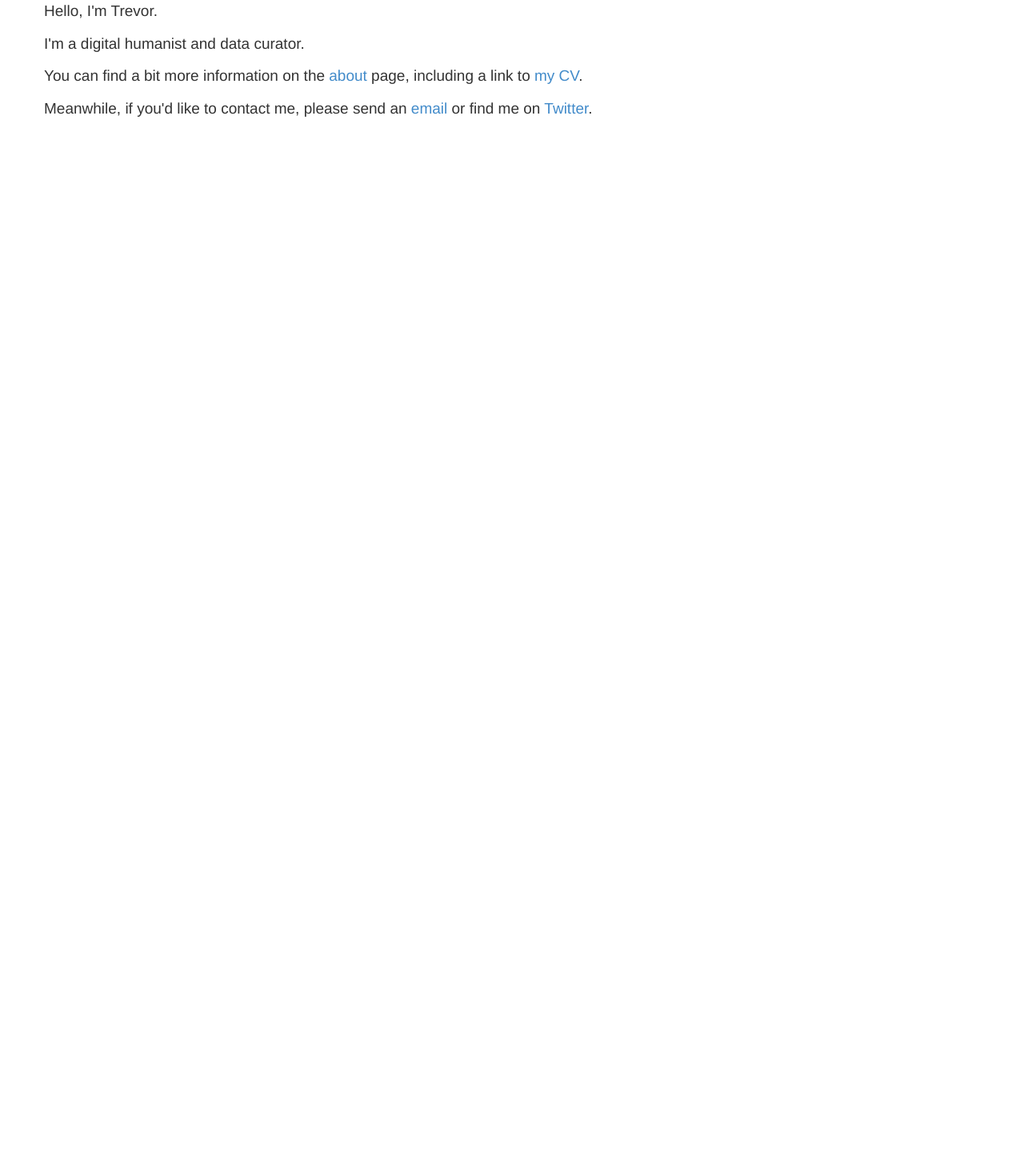
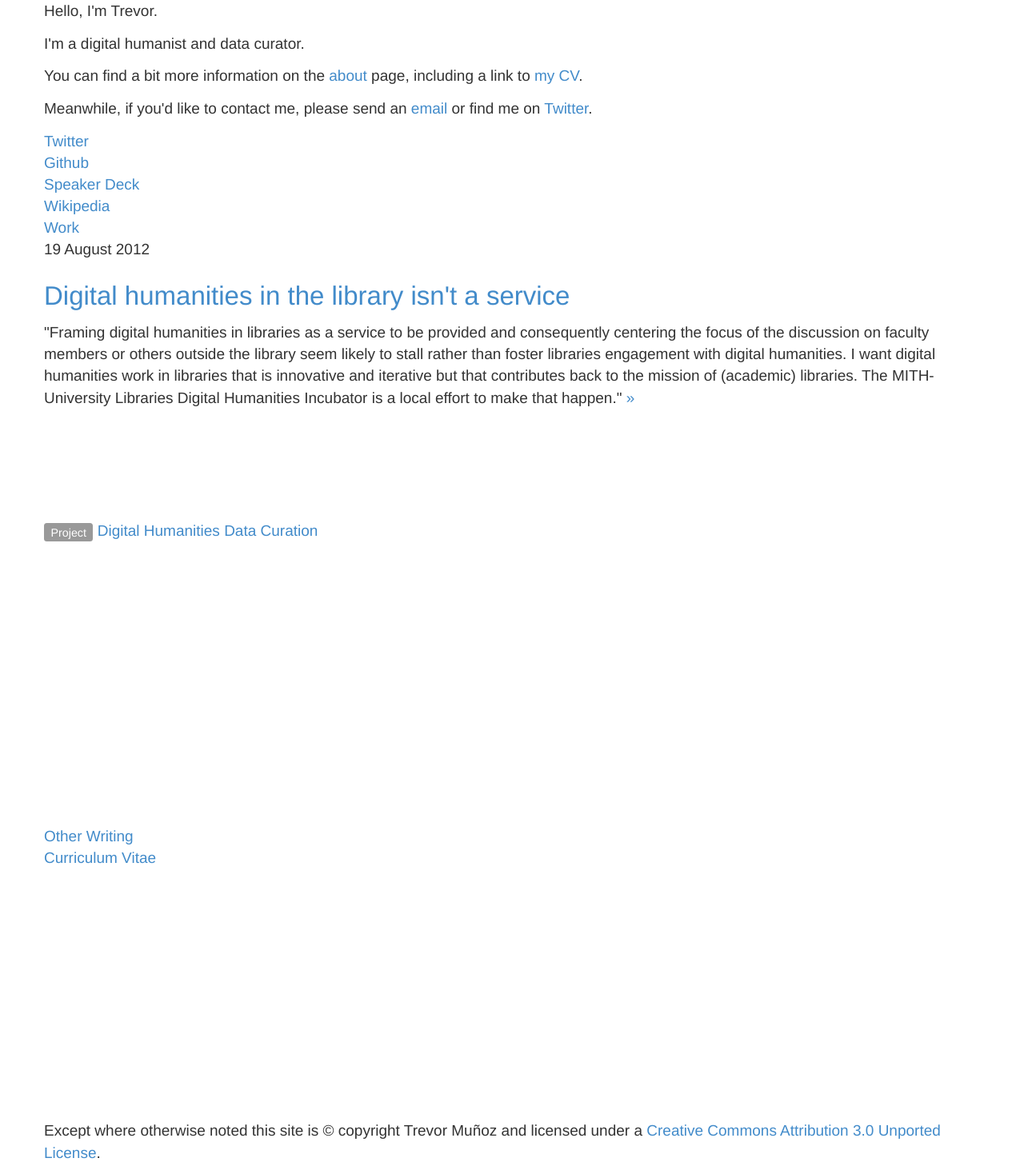
Before and after one commit to trevormunoz/calling-card, a Jekyll site: the page built from index.html, in a window 1280 px wide. Shown: the whole page at 80% size. Built offline with Jekyll 4.4.1, drawn with Linux system fonts in a browser that asks for light colours; Markdown is read by kramdown in place of the engine named in the settings; before the commit the page ends 900 px from its top, so only the background shows below that.

Commit message:
Revision of default layout; now really for main page only

```diff
--- a/_layouts/default.html
+++ b/_layouts/default.html
@@ -14,7 +14,7 @@
 		<link rel="stylesheet" href="/css/theme.css" type="text/css">
 
 		<!-- Typekit -->
-		<script type="text/javascript" src="http://use.typekit.com/zle8enf.js"></script>
+		<script type="text/javascript" src="//use.typekit.net/rhq4pfd.js"></script>
 		<script type="text/javascript">try{Typekit.load();}catch(e){}</script>
 
 		<!-- Javascript -->
@@ -22,12 +22,72 @@
 
 	</head>
 	<body>
-		<div class="container">
-			{{ content }}
+		<div id="wrapper">
+			<div class="container">
+				{{ content }}
+			</div>
 		</div>
 
+		<footer>
+			<div class="container">
+				<!-- A kind of curated "front page" -->
+				<div id="packery-menu">
+				    <div class="item">
+				        <a href="https://twitter.com/trevormunoz">Twitter</a>
+				    </div>
+				    <div class="item">
+				        <a href="https://github.com/trevormunoz">Github</a>
+				    </div>
+				    <div class="item">
+				        <a href="https://speakerdeck.com/trevormunoz">Speaker Deck</a>
+				    </div>
+				    <div class="item">
+				        <a href="http://en.wikipedia.org/wiki/User:Trevormunoz">Wikipedia</a>
+				    </div>
+				    <div class="item">
+				        <a href="http://mith.umd.edu/people/person/trevor-munoz/">Work</a>
+				    </div>
+				    <div class="item post hidden-sm">
+				        <div class="dateline">19 August 2012</div>
+				        <h3><a href="notebook/2012/08/19/doing-dh-in-the-library.html">Digital humanities in the library isn't a service</a></h3>
+				        <p>"Framing digital humanities in libraries as a service to be provided and consequently centering the focus of the discussion on faculty members or others outside the library seem likely to stall rather than foster libraries engagement with digital humanities. I want digital humanities work in libraries that is innovative and iterative but that contributes back to the mission of (academic) libraries. The MITH-University Libraries Digital Humanities Incubator is a local effort to make that happen."
+				        <a href="/notebook/2012/08/19/doing-dh-in-the-library.html">»</a>
+				        </p>
+				    </div>
+				        <div class="item hidden-sm color-block">
+				        <canvas id="placeholder-2" width="250px" height="119px"></canvas>
+				    </div>
+				    <div class="item">
+				        <div class="label">Project</div>
+				        <a class="project-link" href="http://www.dhcuration.org/institute/">Digital Humanities Data Curation</a>
+				    </div>
+				     <div class="item color-block">
+				        <canvas id="placeholder-3" width="200px" height="100px"></canvas>
+				    </div>
+				        <div class="item hidden-sm color-block">
+				        <canvas id="placeholder-1" width="80px" height="240px"></canvas>
+				    </div>
+				    <div class="item">
+				        <a href="notebook">Other Writing</a>
+				    </div>
+				    <div class="item">
+				        <a href="about/cv/">Curriculum Vitae</a>
+				    </div>
+				    <div class="item hidden-sm">
+				        <canvas id="placeholder-5" width="110px" height="200px"></canvas>
+				    </div>
+				    <div class="item hidden-sm color-block">
+				        <canvas id="placeholder-4" width="675px" height="100px"></canvas>
+				    </div>
+				    <div class="item w40">
+				        <p>Except where otherwise noted this site is &#169; copyright Trevor Muñoz and licensed under a <a rel="license" href="http://creativecommons.org/licenses/by/3.0/">Creative Commons Attribution 3.0 Unported License</a>.</p>
+				    </div>
+				</div>
+			</div>
+		</footer>
 		<!-- Scripts -->
 		<script type="text/javascript" src="js/vendor/jquery-1.9.1.min.js"></script>
+		<script src="js/vendor/packery.pkgd.min.js"></script>
 		<script src="js/main.js"></script>
 
 		<!-- Analytics -->
```
